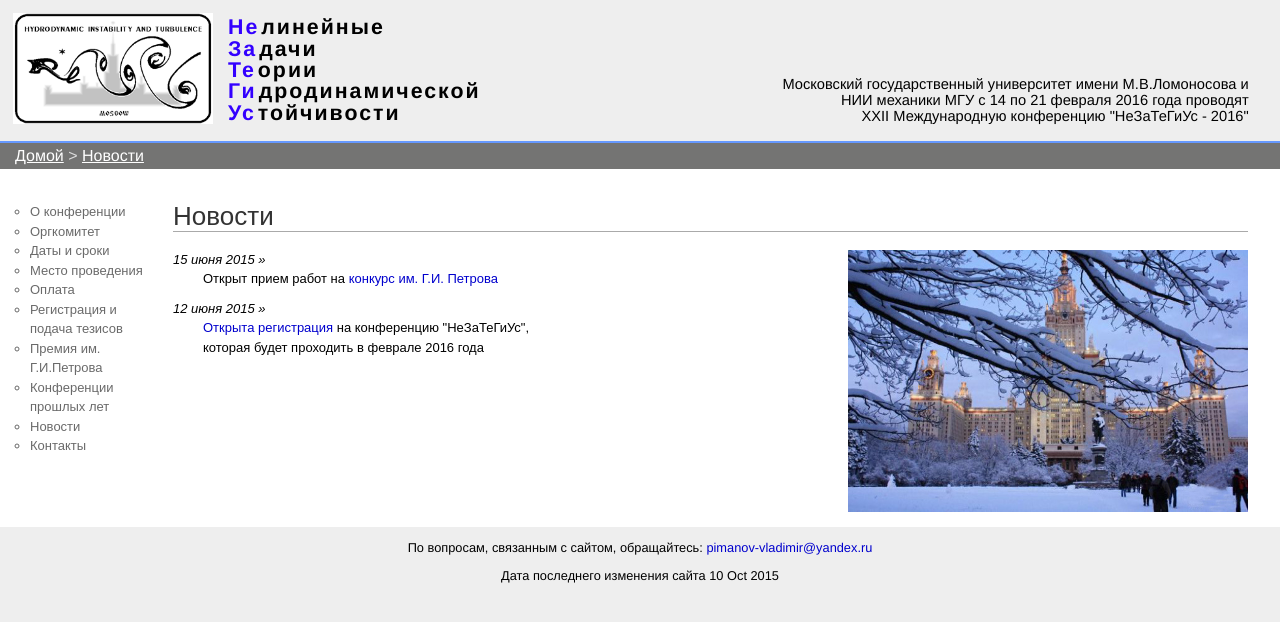
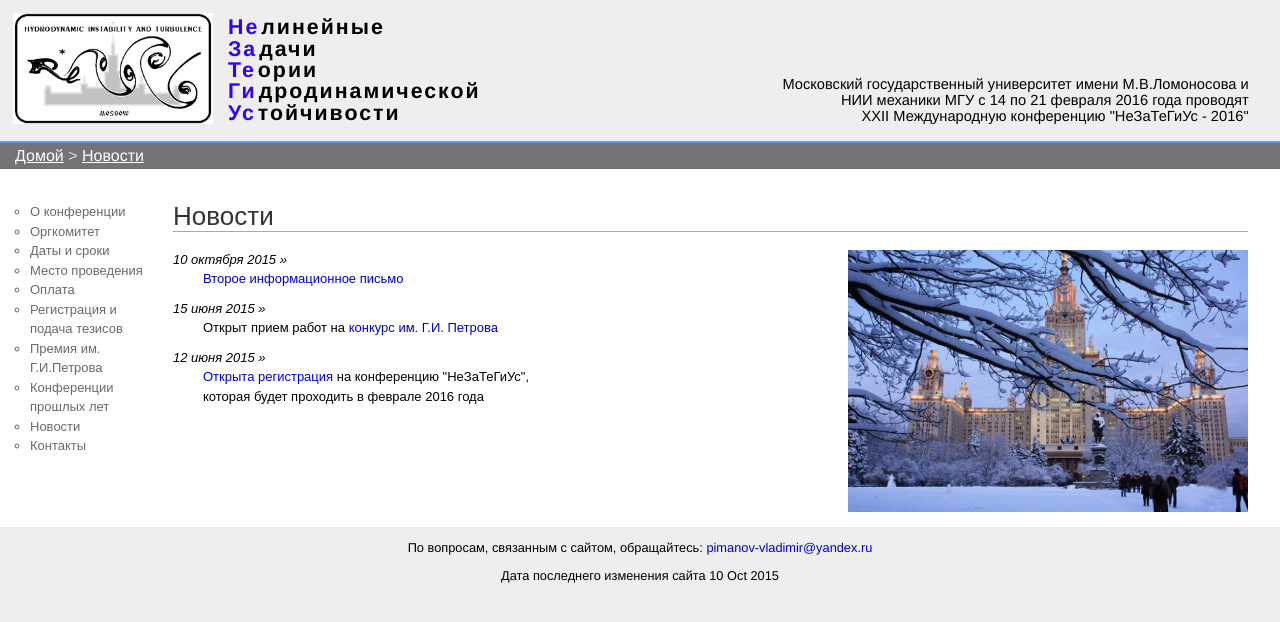
Before and after one commit to pimanov/hit-conf, a Jekyll site: the page built from index.html, in a window 1280 px wide. Shown: the top 622 px of the page. Built offline with Jekyll 4.4.1, drawn with Linux system fonts in a browser that asks for light colours.

Commit message:
2 latter added with news

```diff
--- a/index.html
+++ b/index.html
@@ -3,6 +3,10 @@ layout: default
 title: Новости
 ---
 <div style="float: left; width: 400px">
+  <em>10 октября 2015 &raquo;</em>
+  <div style="margin: 0px 5px 10px 30px">
+    <a href="2016/downloads/SecondAnnouncement.doc">Второе информационное письмо</a>
+  </div>
   <em>15 июня 2015 &raquo;</em>
   <div style="margin: 0px 5px 10px 30px">
     Открыт прием работ на <a href="2016/contest.html">конкурс им. Г.И. Петрова</a>
```
Also changed, not shown: 1 other file.
